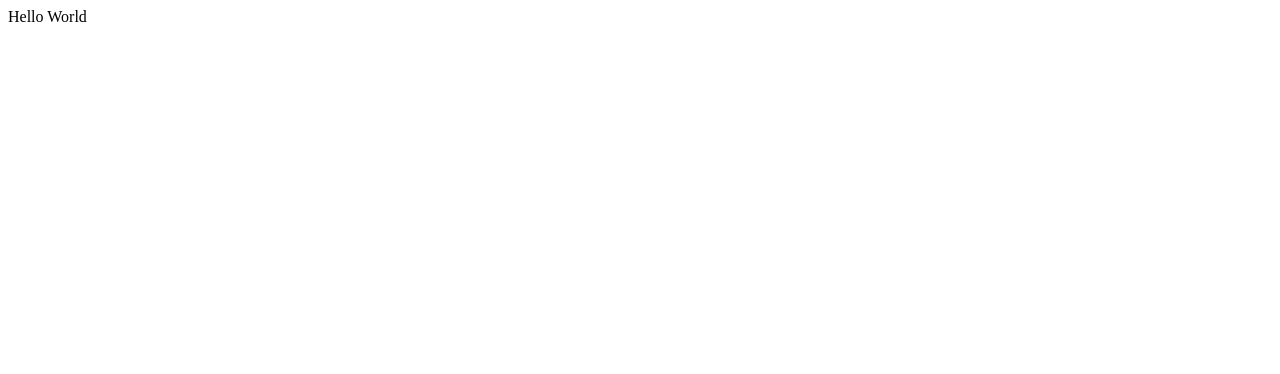
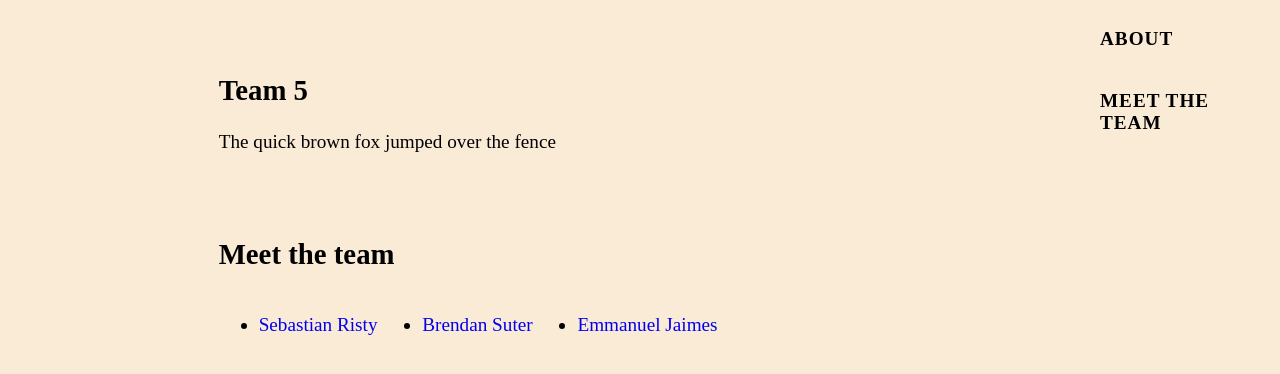
Before and after one commit to emmanuel-jaimes/labTHREE, a plain HTML site: page index.html in a window 1280 px wide. Drawn offline with Linux system fonts and the light colour scheme.

Commit message:
basic template and styling addition

```diff
--- a/index.html
+++ b/index.html
@@ -1,3 +1,62 @@
+<head>
+    <meta charset="UTF-8">
+    <meta name="viewport" content="width=device-width, intial-scale=1.0">
+    <meta http-equiv="X-UA-Compatible" content="ie=edge">
+    <title>Team 5</title>
+    <link rel="stylesheet" type="text/css" href="style.css">
+</head>
+
+<!-- Minimum Requirements
+    1. public hosting (5pts) - github
+    2. public homepage for the team (3pts) - yes
+    3. members individual portfolio page - in progress
+        + embedded figure - media (2pts)
+        + layout & content (2pts)
+    4. User login function (default user/pass: ECE4880 / 2023FallLab3!) - tbd
+        + user account registration (4pts)
+        + user login/logout to see private pages (4pts)
+    5. comment feature on each individuals portfolio (5pts)
+    6. UI/UX Design (1-11pts)    -->
+
 <body>
-    <p>Hello World</p>
+    <header>
+        <!-- NAVIGATION MENU -->
+        <nav>
+            <div id="menu">
+                <ul>
+                    <li><a href="#about">About</a></li>
+                    <li><a href="#team">Meet the Team</a></li>
+                </ul>
+            </div>
+        </nav>
+    </header>
+
+    <main>
+        <!-- TEMPLATE FORMATTING -->
+        <div class="grid-container">
+            <div class="grid-item">
+                <section id="home"></section>
+                <section id="about">
+                    <h1>Team 5</h1>
+                    <p>The quick brown fox jumped over the fence</p>
+                </section>
+                <section id="team">
+                    <h1>Meet the team</h1>
+                    <ul id="risty">
+                        <!-- add media -->
+                        <li><a href="risty.html">Sebastian Risty</a></li>
+                    </ul>
+                    <ul id="suter">
+                        <!-- add media -->
+                        <li><a href="suter.html">Brendan Suter</a></li>
+                    </ul>
+                    <ul id="jaimes">
+                        <!-- add media -->
+                        <li><a href="jaimes.html">Emmanuel Jaimes</a></li>
+                    </ul>
+
+                </section>
+            </div>
+        </div>
+    </main>
 </body>
--- /dev/null
+++ b/style.css
@@ -0,0 +1,61 @@
+html {
+    scroll-behavior: smooth;
+    font-size: larger;
+}
+
+body {
+    background-color: antiquewhite;
+    scroll-behavior: smooth;
+}
+
+/* template formatting */
+.grid-container {
+    display: grid;
+    grid-template-columns: 1fr 4fr 1fr;
+}
+.grid-item {
+    grid-column: 2;
+}
+
+/* Navigation Menu */
+#menu {
+    height: auto;
+    position: fixed;
+    top: center;
+    right: 0;
+    width: 200px;
+    /* color: black; */
+    font-weight: bold;
+    letter-spacing: 1px;
+}
+#menu ul {
+    list-style-type: none;
+    margin: 0;
+    padding: 0;
+}
+#menu li {
+    display: block;
+    padding: 20px;
+    background-color: transparent;
+}
+#menu li:hover {
+    background-color: gray;
+}
+#menu li a {
+    text-decoration: none;
+    color: black;
+    text-transform: uppercase;
+}
+
+/* Section styling */
+#about {
+    padding-top: 5%;
+    padding-bottom: 5%;
+}
+
+#team ul{
+    display: inline-block;
+}
+#team ul li a{
+    text-decoration: solid;
+}
```
Also changed, not shown: jaimes.html (added, +36 -0 lines), risty.html (added, +37 -0 lines), suter.html (added, +37 -0 lines).
